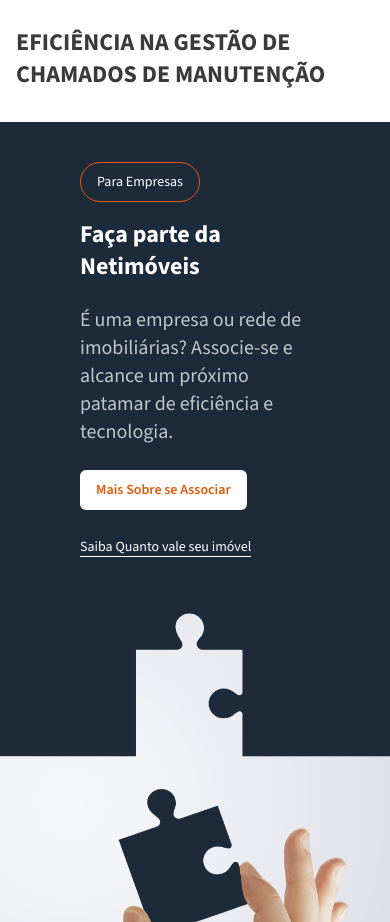
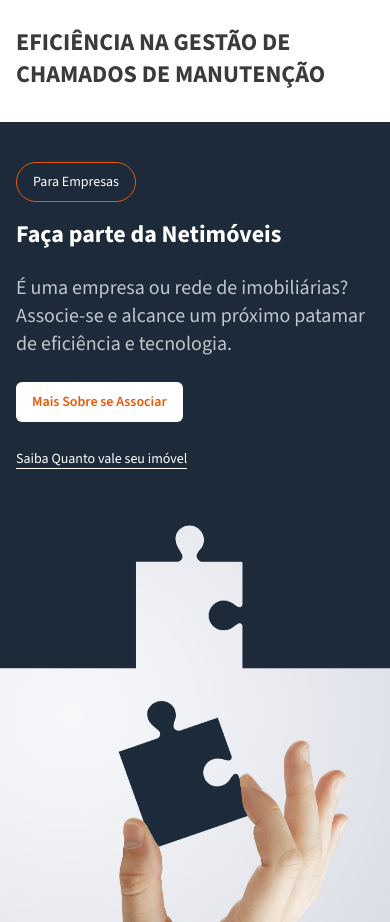
Before and after one commit to Rharuow/Netim-veis-test, a Next.js app: page / in a window 390 px wide. Shown: the part 6029-6951 px from the top of the page. Built offline with nearby package versions, Linux system fonts and the light colour scheme; what tailwindcss-animated would draw is missing.

Commit message:
fix: over padding to mobile break point

```diff
--- a/src/components/domain/home/section/enterprise.tsx
+++ b/src/components/domain/home/section/enterprise.tsx
@@ -5,7 +5,7 @@ import Link from "next/link";
 export const EnterpriseSection = () => {
   return (
     <div className="flex flex-col gap-6 bg-[#1C2A39] lg:grid lg:w-[65%] lg:grid-cols-2 lg:self-center lg:overflow-hidden lg:rounded-xl">
-      <div className="flex flex-col gap-6 px-16 lg:flex-row lg:flex-wrap lg:py-10">
+      <div className="flex flex-col gap-6 lg:flex-row lg:flex-wrap lg:px-16 lg:py-10">
         <div className="flex flex-col gap-4 px-4 pt-10 lg:px-0 lg:pt-0">
           <div>
             <Button
```
